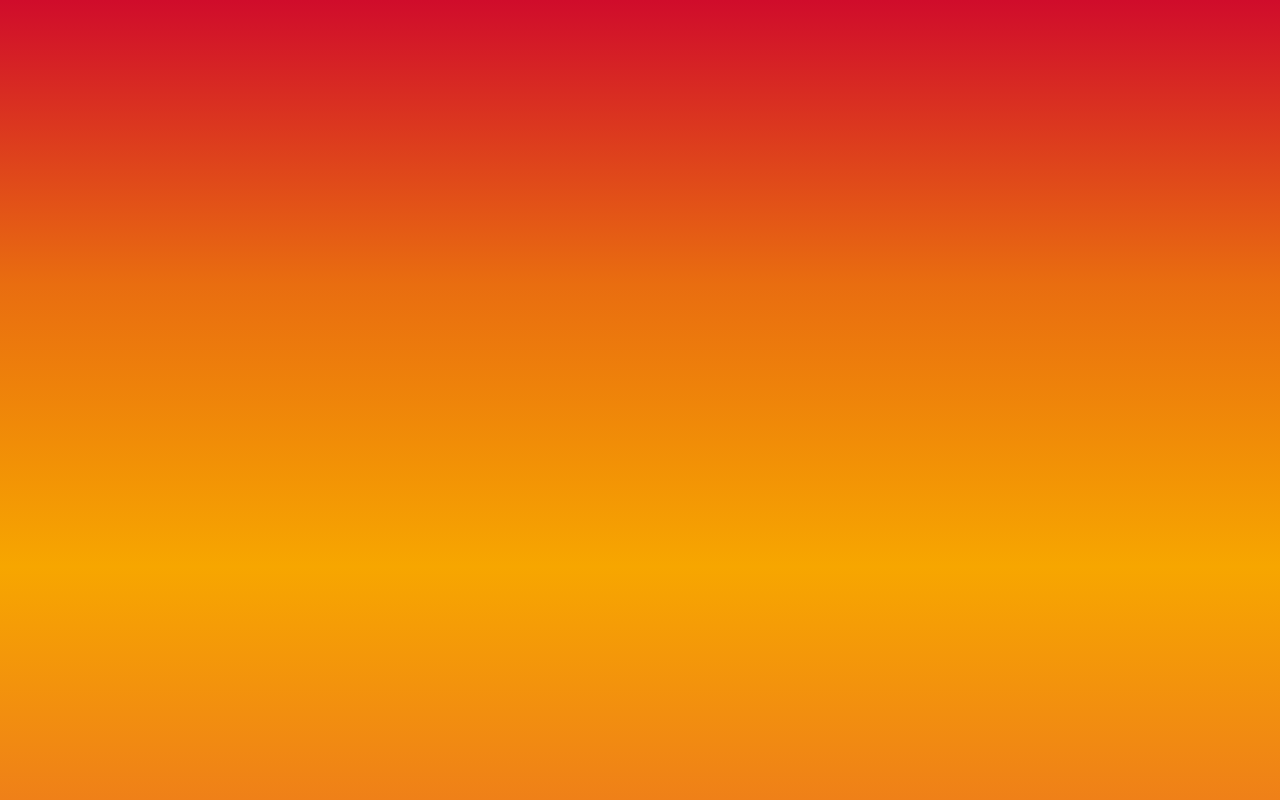
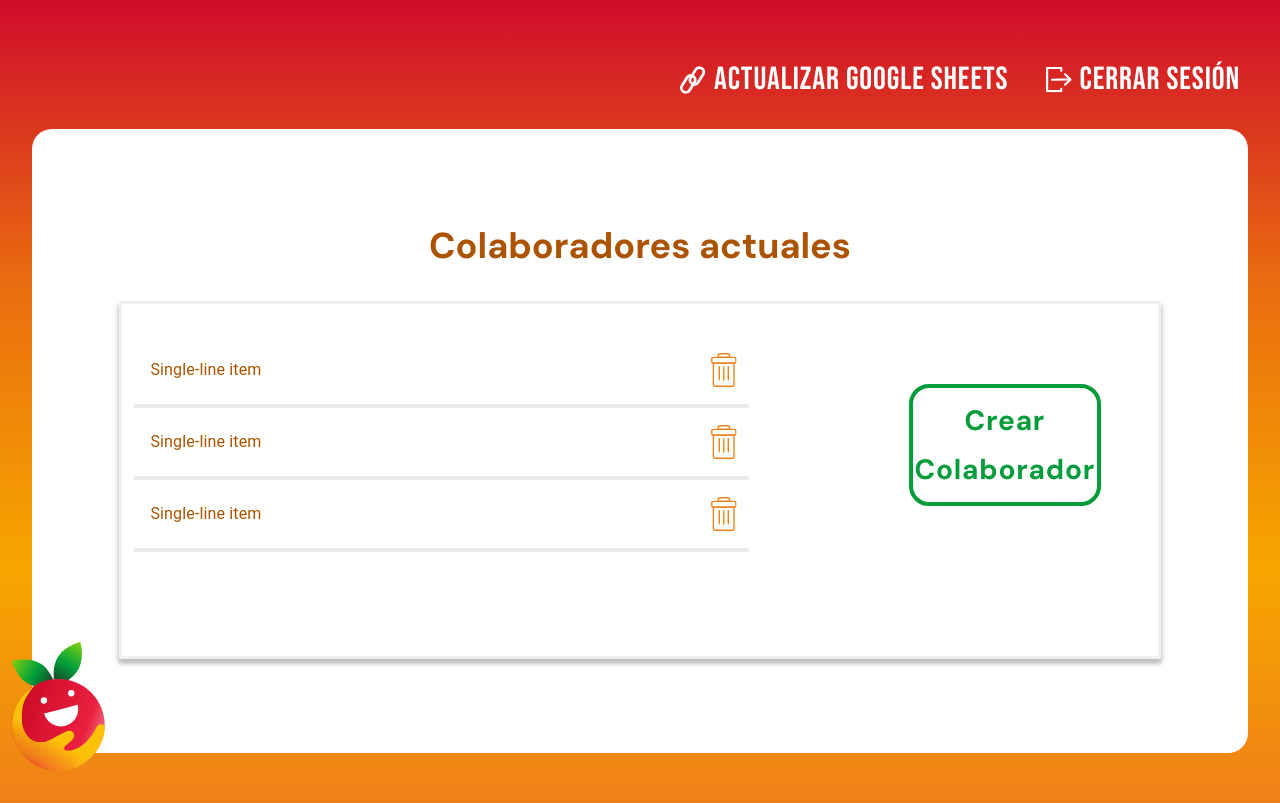
Before and after one commit to mflamenco/sistema-BAMX, a React (Create React App) app: page / in a window 1280 px wide. Built offline with nearby package versions, Linux system fonts and the light colour scheme.

Commit message:
table, button, and header added

```diff
--- a/src/App.tsx
+++ b/src/App.tsx
@@ -1,14 +1,14 @@
 import React from 'react';
 import './App.css';
-import {BrowserRouter, Routes, Route} from 'react-router-dom'
+import App from './Cmponents/AdminTable/App';
 
-function App() {
+function Appp() {
 
   return (
     <div className="App">
-
+      <App></App>
     </div>
   );
 }
 
-export default App;
+export default Appp;
--- /dev/null
+++ b/src/Cmponents/AdminTable/App.css
@@ -0,0 +1,69 @@
+.Turn-change {
+  padding: 5.5vh 2.5vw 7vh;
+  display: flex;
+  align-items: center;
+  justify-content: flex-start;
+}
+
+.Container {
+  padding: 0;
+  display: flex;
+  flex-direction: column;
+  justify-content: flex-start;
+  position: absolute;
+}
+
+.Button-container {
+  display: flex;
+  flex-direction: row;
+  align-items: center;
+  gap: 2vw;
+  justify-content: flex-end;
+  padding-bottom: 1vh;
+}
+
+.Container-body {
+  background-color: white;
+  border-radius: 20px;
+  min-height: 78vh;
+  min-width: 95vw;
+  display: flex;
+  flex-direction: column;
+  align-items: center;
+  justify-content: center;
+}
+
+.Container-table {
+  padding: 3vh 1vw;
+  display: flex;
+  flex-direction: row;
+  min-height: 38vh;
+  justify-content: space-between;
+  min-width: 79vw;
+  background: #FFFFFF;
+  border: 3px solid rgba(226, 226, 226, 0.5);
+  box-shadow: 0px 4px 4px 1px rgba(0, 0, 0, 0.25);
+  border-radius: 2px;
+}
+
+.h1 {
+  font-family: 'DM Sans', sans-serif;
+  font-weight: 700;
+  font-size: 4.5vmin;
+  text-align: center;
+  color: #AC5300;
+  margin-bottom: 4vh;
+}
+
+.Logout {
+  color:white;
+}
+.Logout-hover {
+  color:#E96D10;
+}
+
+img{
+  z-index: 2;
+  height: 16.89vh;
+  margin: 74vh 0 -3vh -2vw;
+}
--- /dev/null
+++ b/src/Cmponents/AdminTable/App.tsx
@@ -0,0 +1,165 @@
+import { IconButton, List, ListItem, ListItemText } from '@mui/material';
+import Button from '@mui/material/Button';
+import { styled } from '@mui/material/styles';
+import { useCallback, useState } from "react";
+import { ReactComponent as LinkIcon } from '../../Assets/Icon_link.svg';
+import { ReactComponent as LogoutIcon } from '../../Assets/Icon_logout.svg';
+import { ReactComponent as TrashIcon } from '../../Assets/Icon_trash.svg';
+
+import logo from '../../Assets/Logo_bamx.svg';
+import './App.css';
+
+const ItemText = styled(ListItemText)({
+  color: '#AC5300',
+  fontSize: '10vmin',
+  textAlign: 'left',
+  fontWeight: '700',
+  fontFamily: [
+    'DM Sans',
+    'sans-serif',
+  ],
+});
+
+const Item = styled(ListItem)({
+  color: '#AC5300',
+  width: '48vw',
+  height: '9vh',
+  fontSize: '3.5vmin',
+  textAlign: 'center',
+  fontWeight: '700',
+  borderBottom: '4px solid #ECECEC;',
+  fontFamily: [
+    'DM Sans',
+    'sans-serif',
+  ],
+});
+
+const CreateButton = styled(Button)({
+  padding: '1vh 0',
+  margin: '7vh 3.5vw 0 0',
+  color: '#029D3A',
+  borderRadius: '20px',
+  border: '4px solid #029D3A;',
+  width: '15vw',
+  fontWeight: '700',
+  textTransform: 'capitalize',
+  fontSize: '3.5vmin',
+  fontFamily: [
+    'DM Sans',
+    'sans-serif',
+  ].join(','),
+  '&:hover': {
+    backgroundColor: '#029D3A',
+    color: 'white'
+  },
+});
+
+const BarButton = styled(Button)({
+  color: 'white',
+  display: 'flex',
+  fontSize: '4vmin',
+  justifySelf: 'flex-end',
+  fontFamily: [
+    'Bebas Neue',
+    'cursive',
+  ].join(','),
+  '&:hover': {
+    backgroundColor: 'white',
+    opacity: '80%',
+    color: '#E96D10',
+
+  },
+});
+
+function TurnChange() {
+
+  const [hoverLogout, setHoverLogout] = useState('Logout');
+  const [hoverLink, sethoverLink] = useState('Logout');
+
+  const hoverHandler = useCallback((isHover: boolean, indexButton: number) => {
+    if (isHover) {
+      if (indexButton === 0) {
+        setHoverLogout('Logout-hover')
+      } else {
+        sethoverLink('Logout-hover')
+      }
+    } else {
+      if (indexButton === 0) {
+        setHoverLogout('Logout')
+      } else {
+        sethoverLink('Logout')
+      }
+    }
+  }, []);
+
+  return (
+    <div className="Turn-change">
+      <img src={logo}/>
+      <div className='Container'>
+        <div className="Button-container">
+          <BarButton
+          onMouseEnter={() => hoverHandler(true,1)}
+          onMouseLeave={() => hoverHandler(false,1)}
+          startIcon={<LinkIcon className={hoverLink} width={'2vw'} />} >
+            Actualizar google sheets
+          </BarButton>
+          <BarButton
+          onMouseEnter={() => hoverHandler(true,0)}
+          onMouseLeave={() => hoverHandler(false,0)}
+          startIcon={<LogoutIcon className={hoverLogout} width={'2vw'} />} >
+            Cerrar Sesión
+          </BarButton>
+        </div>
+        <div className="Container-body">
+          <text className='h1'> Colaboradores actuales</text>
+          <div className='Container-table'>
+            <div className='Table-left' >
+            <List>
+                <Item
+                  secondaryAction={
+                    <IconButton edge="end" aria-label="delete">
+                      <TrashIcon />
+                    </IconButton>
+                  }
+                >
+                  <ItemText
+                    primary="Single-line item"
+                  />
+                </Item>
+                <Item
+                  secondaryAction={
+                    <IconButton edge="end" aria-label="delete">
+                      <TrashIcon />
+                    </IconButton>
+                  }
+                >
+                  <ItemText
+                    primary="Single-line item"
+                  />
+                </Item>
+                <Item
+                  secondaryAction={
+                    <IconButton edge="end" aria-label="delete">
+                      <TrashIcon />
+                    </IconButton>
+                  }
+                >
+                  <ItemText
+                    primary="Single-line item"
+                  />
+                </Item>
+            </List>
+            </div>
+            <div className='TableRight'>
+            <CreateButton>
+                Crear colaborador
+              </CreateButton>
+            </div>
+          </div>
+        </div>
+      </div>
+    </div>
+  );
+}
+
+export default TurnChange;
--- a/src/index.tsx
+++ b/src/index.tsx
@@ -1,7 +1,7 @@
 import React from 'react';
 import ReactDOM from 'react-dom/client';
 import './index.css';
-import App from './App';
+import Appp from './App';
 import reportWebVitals from './reportWebVitals';
 
 const root = ReactDOM.createRoot(
@@ -9,7 +9,7 @@ const root = ReactDOM.createRoot(
 );
 root.render(
   <React.StrictMode>
-    <App />
+    <Appp />
   </React.StrictMode>
 );
 
```
Also changed, not shown: src/Assets/Icon_trash.svg, 1 other file (tests, documents, lock files or other folders).
